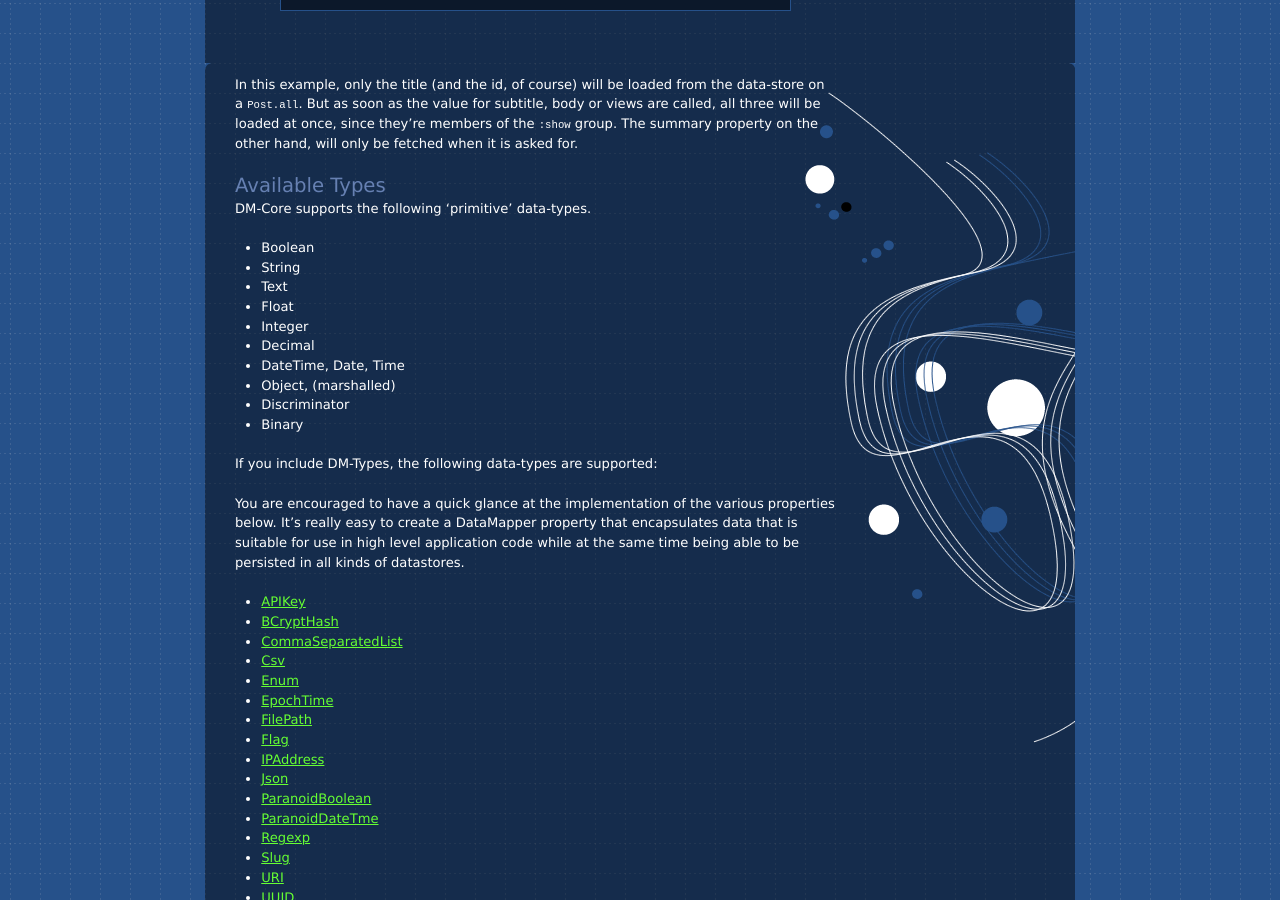
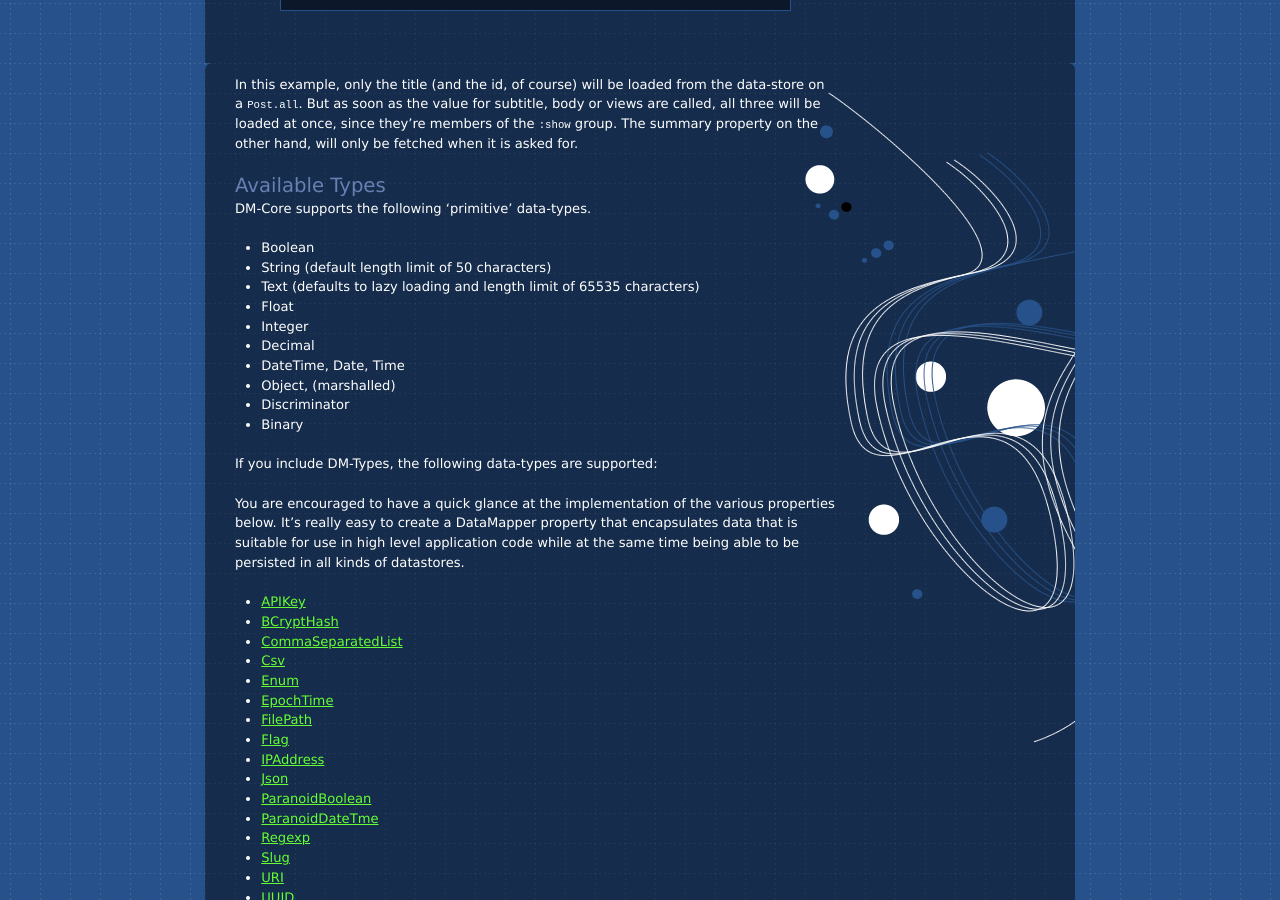
Before and after one commit to datamapper/datamapper.github.com, a Jekyll site: the page built from docs/properties.md, in a window 1280 px wide and 900 px high, scrolled down 4166 px. Built offline with Jekyll 4.4.1, drawn with Linux system fonts in a browser that asks for light colours; Markdown is read by kramdown in place of the engine named in the settings.

Commit message:
Document default length limits on String and Text properties

```diff
--- a/docs/properties.md
+++ b/docs/properties.md
@@ -188,8 +188,8 @@ Available Types
 DM-Core supports the following 'primitive' data-types.
 
 * Boolean
-* String
-* Text
+* String (default length limit of 50 characters)
+* Text (defaults to lazy loading and length limit of 65535 characters)
 * Float
 * Integer
 * Decimal
```
